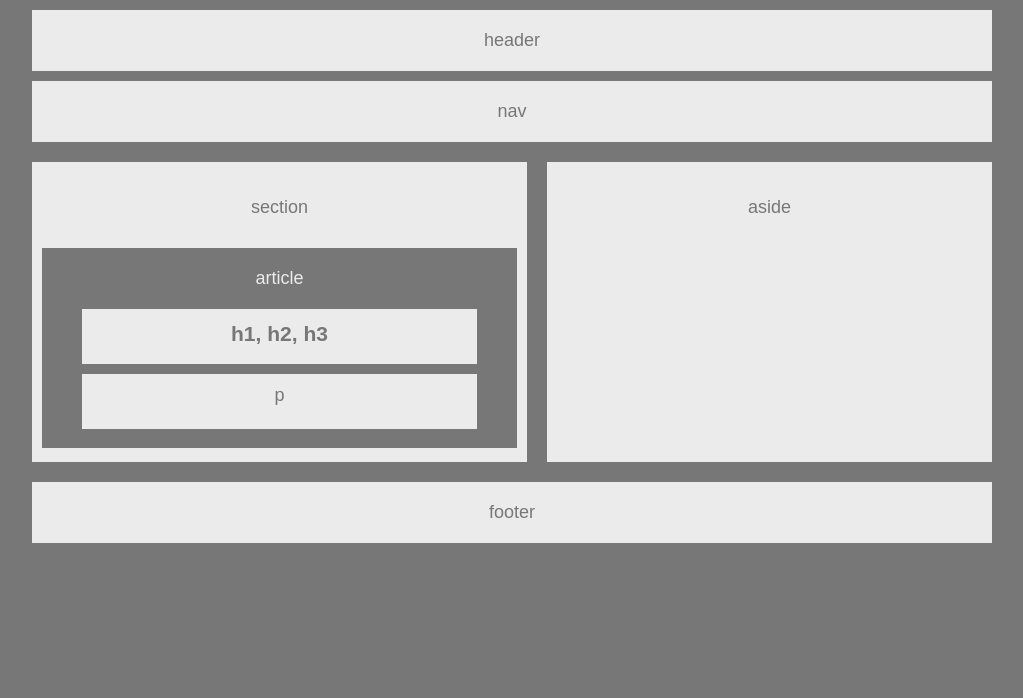
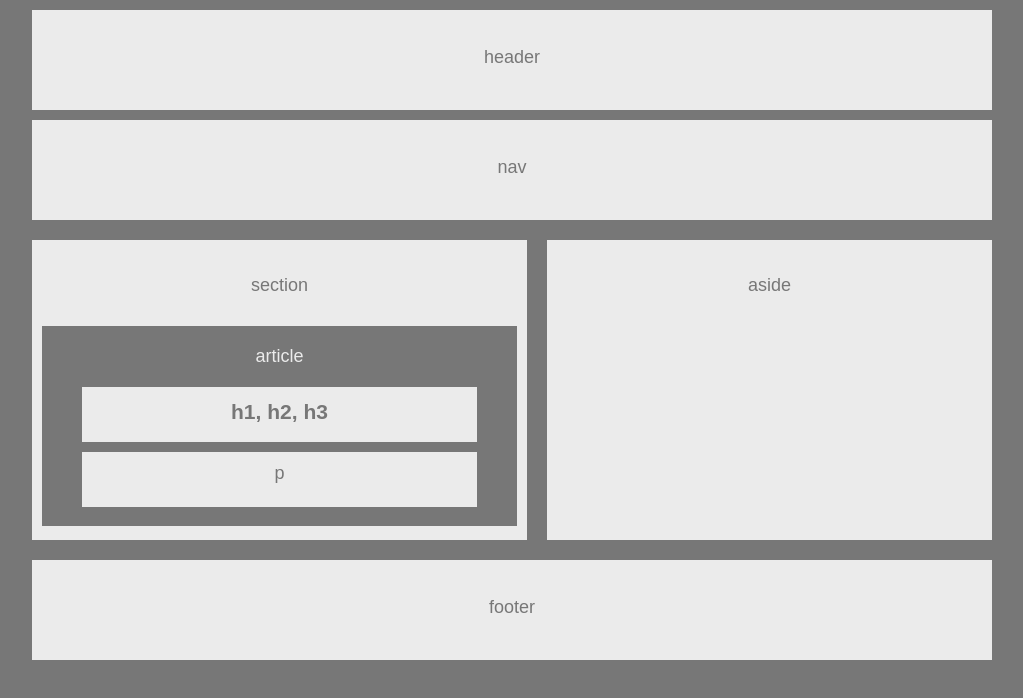
Before and after one commit to woaky1/HW-Wireframe, a plain HTML site: page index.html in a window 1280 px wide. Shown: the whole page, without its empty margins (128-1151 px from the left). Drawn offline with Linux system fonts and the light colour scheme.

Commit message:
Got sizing and layout pretty much done. Think I need to replace some p tags with h1s based on the instructions.

```diff
--- a/style.css
+++ b/style.css
@@ -21,10 +21,14 @@ header, nav, section, aside, footer {
 
 header {
     margin: 10px auto;
+    height: 100px;
+    line-height: 300%;
 }
 
 nav {
     margin-bottom: 20px;
+    height: 100px;
+    line-height: 300%;
 }
 
 h1, p {
@@ -73,6 +77,8 @@ aside {
 footer {
     clear: both;
     margin-top: 20px;
+    height: 100px;
+    line-height: 300%;
 }
 
 #headlineBox {
```
